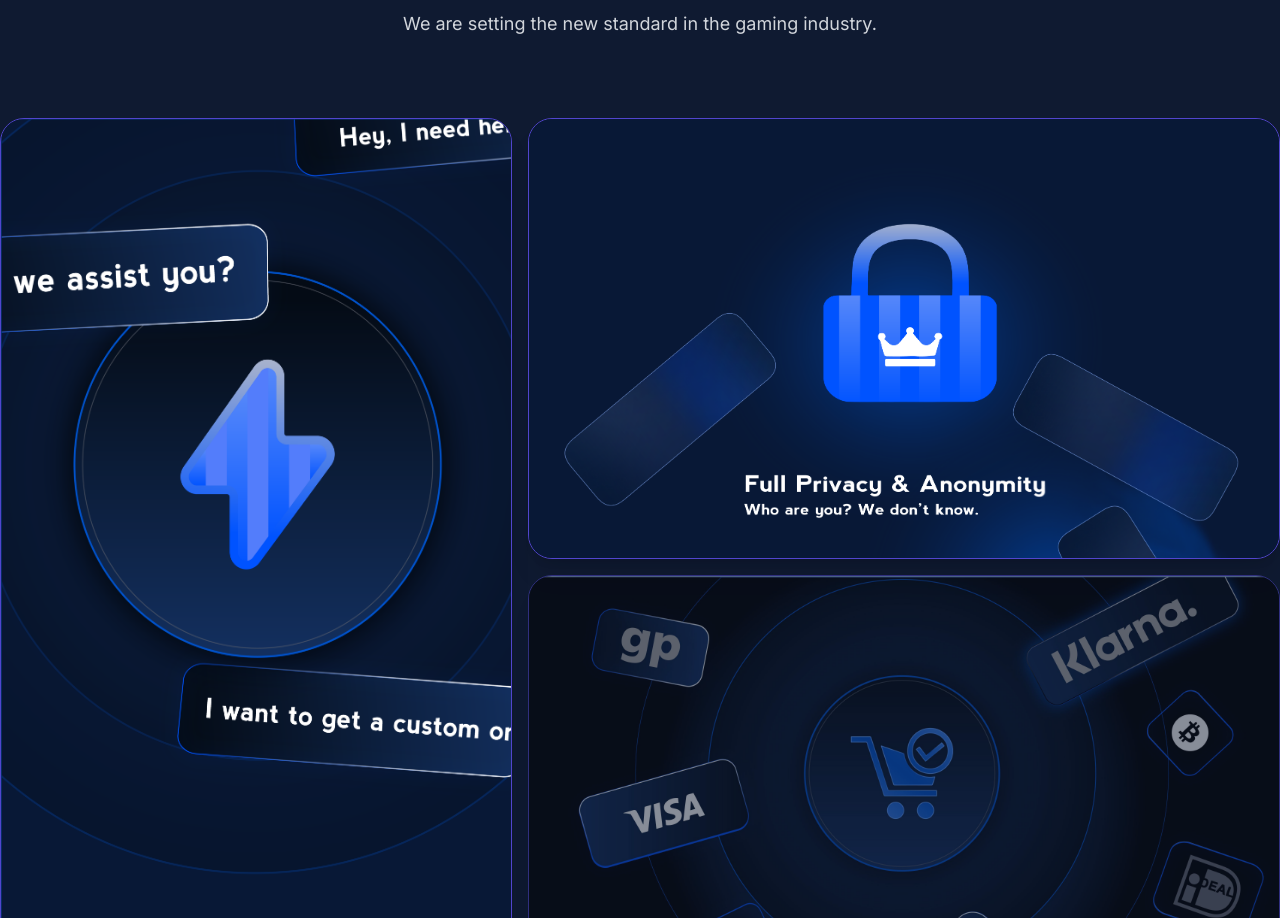
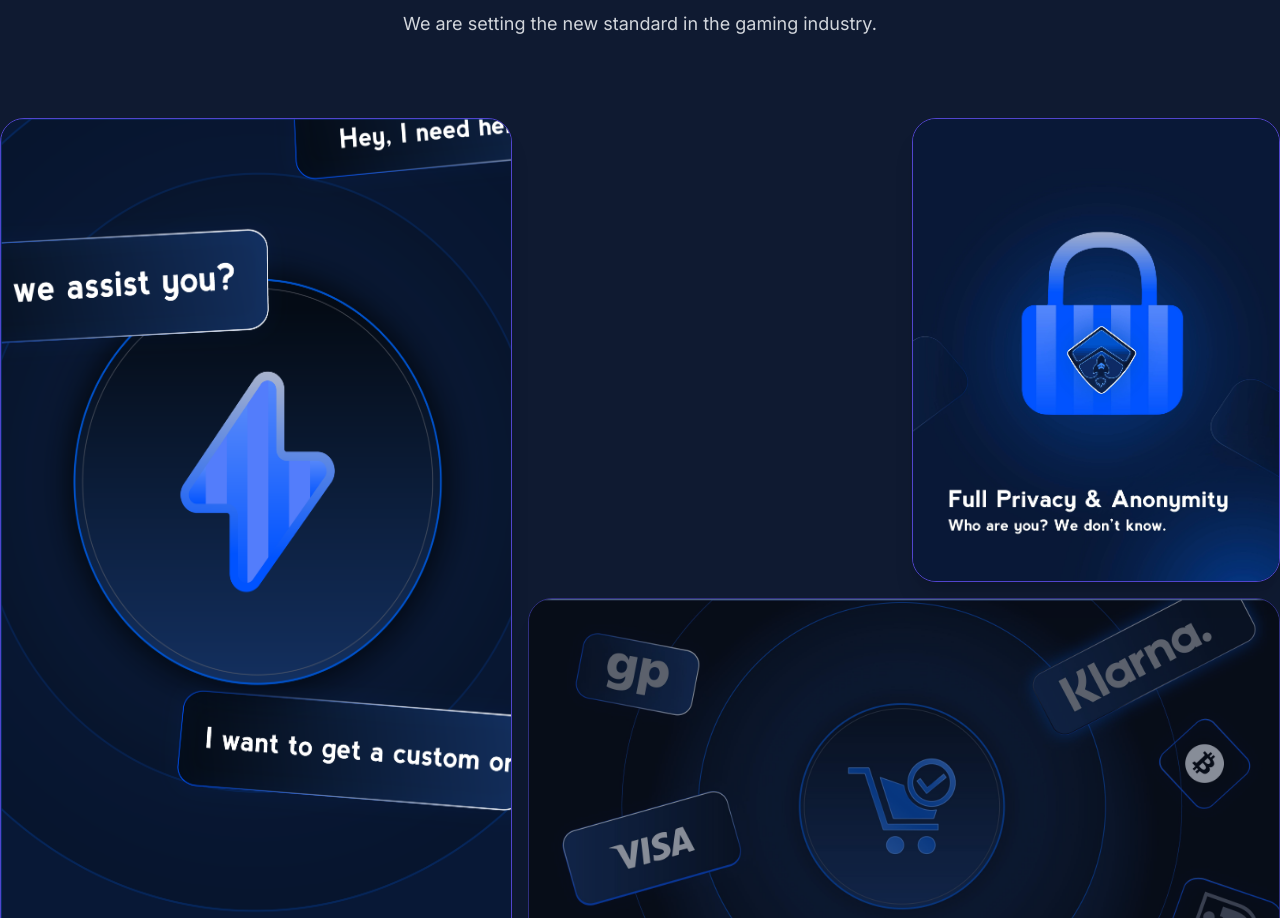
Before and after one commit to YuriiLohvynenko/lol-boosts-React, a React (Create React App) app: page / in a window 1280 px wide. Shown: the part 5664-6582 px from the top of the page. Built offline with nearby package versions, Linux system fonts and the light colour scheme.

Commit message:
fx: home page image

```diff
--- a/src/pages/home/servicebetter.tsx
+++ b/src/pages/home/servicebetter.tsx
@@ -16,16 +16,16 @@ const ServiceBetter = () => {
             className="w-full lg:w-2/5 flex-shrink-0 rounded-3xl shadow-xl border border-indigo-700"
           />
           <div className="flex-grow grid grid-rows-2 gap-4">
-            <img
-              src="/images/other/8-02.png"
-              className="h-full object-cover object-center rounded-3xl shadow-xl border border-indigo-700"
-            />
-            {/* <div className="grid grid-cols-2 gap-4">
+            <div className="grid grid-cols-2 gap-4">
               <img
                 src="/images/other/7-01.png"
-                className="h-full object-cover opacity-0 object-center rounded-3xl shadow-xl border border-indigo-700"
+                className="h-full opacity-0 object-cover object-center rounded-3xl shadow-xl border border-indigo-700"
               />
-            </div> */}
+              <img
+                src="/images/other/8-01.jpg"
+                className="h-full object-cover object-center rounded-3xl shadow-xl border border-indigo-700"
+              />
+            </div>
             <div className="flex-grow">
               <img
                 src="/images/other/6-01.jpg"
```
